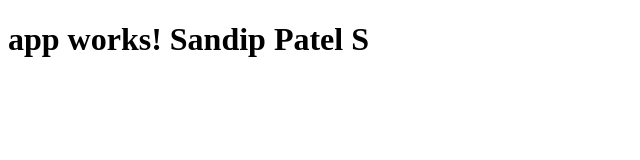
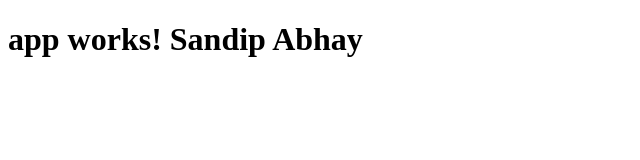
Before and after one commit to AbhayTechHive/FirstApp, an Angular app: page / in a window 1280 px wide. Shown: the top 160 px of the page, without its empty margins (0-640 px from the left). Built offline with nearby package versions, Linux system fonts and the light colour scheme.

Commit message:
abhay commit 3:20

```diff
--- a/src/app/app.component.html
+++ b/src/app/app.component.html
@@ -1,3 +1,3 @@
 <h1>
-  {{title}} Sandip Patel S
+  {{title}} Sandip Abhay
 </h1>
```
